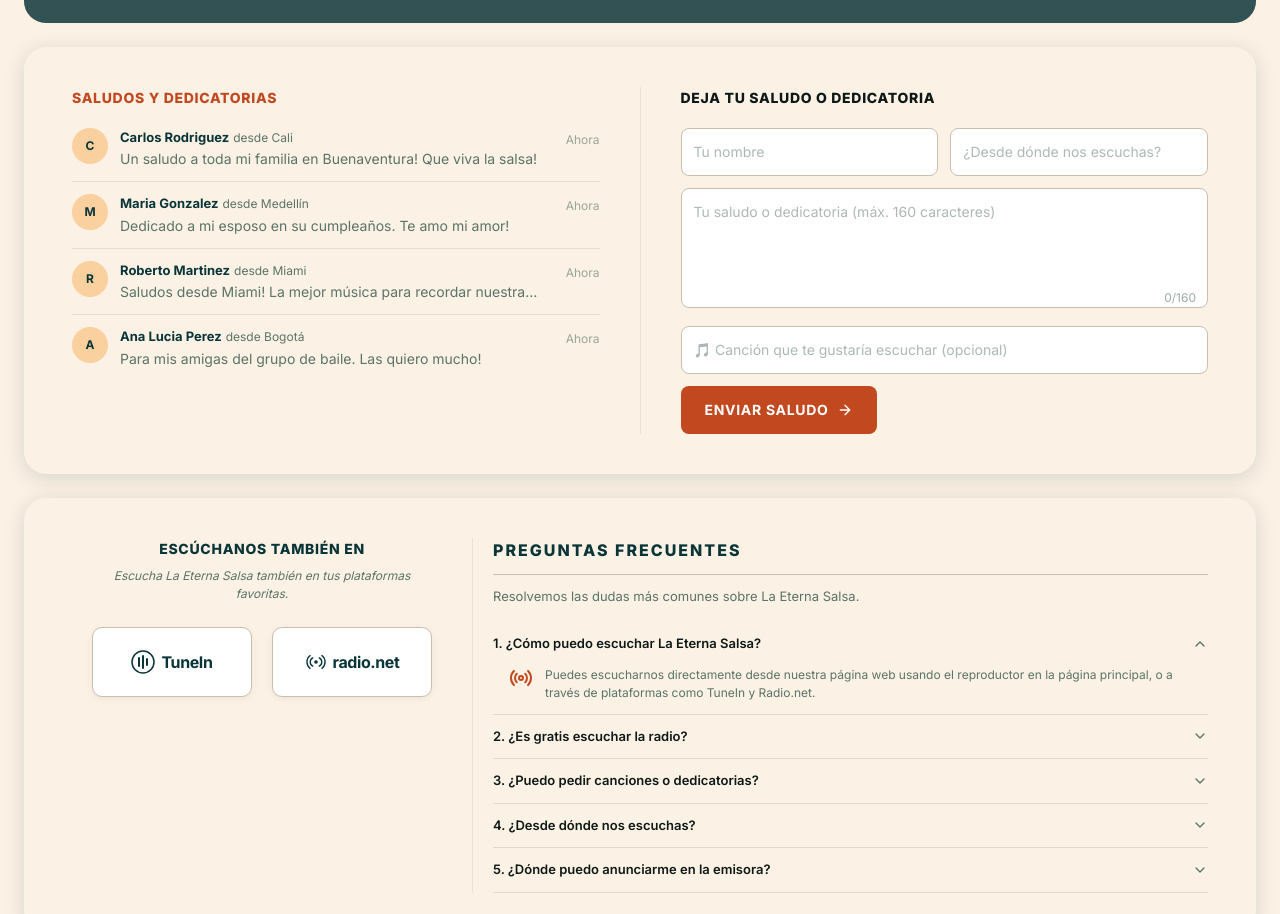
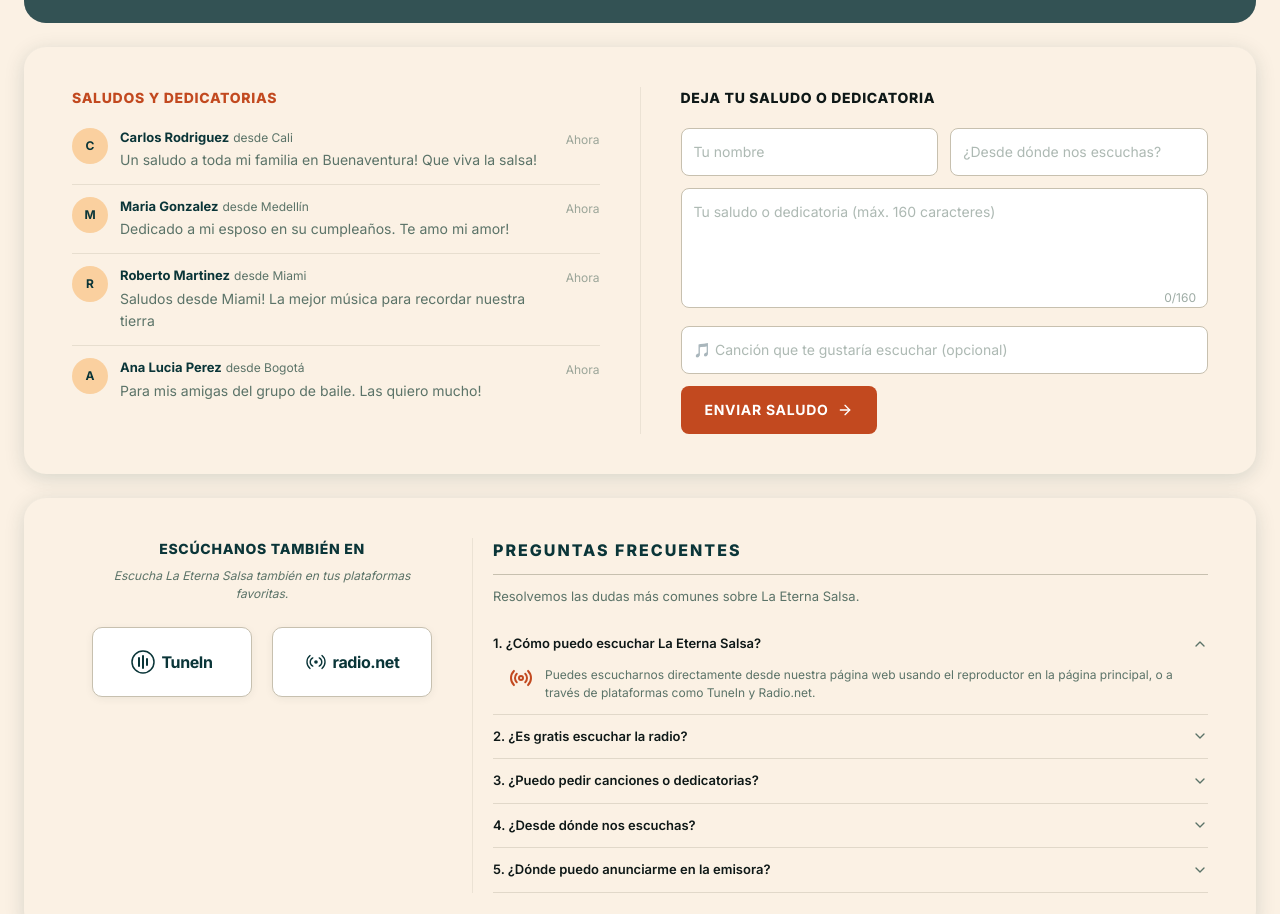
Before and after one commit to daniel-mf28/la-eterna-salsa, a Next.js app: page / in a window 1280 px wide. Shown: the part 1235-2149 px from the top of the page. Built offline with nearby package versions, Linux system fonts and the light colour scheme; no server answers; the database is empty; grey boxes are pictures that could not be loaded.

Commit message:
fix: show full shoutout messages

```diff
--- a/components/shoutouts-carousel.tsx
+++ b/components/shoutouts-carousel.tsx
@@ -87,17 +87,16 @@ function formatTimeAgo(dateStr: string): string {
 }
 
 function TimeAgo({ dateStr }: { dateStr: string }) {
-  const [text, setText] = useState("");
+  const [, setNow] = useState(() => Date.now());
 
   useEffect(() => {
-    setText(formatTimeAgo(dateStr));
-    const interval = setInterval(() => setText(formatTimeAgo(dateStr)), 60000);
+    const interval = setInterval(() => setNow(Date.now()), 60000);
     return () => clearInterval(interval);
-  }, [dateStr]);
+  }, []);
 
   return (
     <span className="font-sans text-xs text-[#5B7368]/60 flex-shrink-0 mt-1">
-      {text}
+      {formatTimeAgo(dateStr)}
     </span>
   );
 }
@@ -210,12 +209,12 @@ export function ShoutoutsCarousel() {
                 Saludos y Dedicatorias
               </h3>
 
-              <div className="space-y-0">
-                {shoutouts.slice(0, 4).map((shoutout, index) => (
+              <div className="max-h-[300px] md:max-h-[360px] overflow-y-auto pr-2 md:pr-3 -mr-2 md:-mr-3 space-y-0">
+                {shoutouts.map((shoutout, index) => (
                   <div
                     key={`${shoutout.id}-${index}`}
                     className={`flex items-start gap-3 pb-3 pt-3 first:pt-0 ${
-                      index < 3 ? "border-b border-[#C7C0AF]/40" : ""
+                      index < shoutouts.length - 1 ? "border-b border-[#C7C0AF]/40" : ""
                     }`}
                   >
                     {/* Avatar */}
@@ -237,7 +236,7 @@ export function ShoutoutsCarousel() {
                           </span>
                         )}
                       </div>
-                      <p className="font-sans text-sm text-[#5B7368] mt-0.5 line-clamp-1">
+                      <p className="font-sans text-sm leading-relaxed text-[#5B7368] mt-0.5 whitespace-normal break-words">
                         {shoutout.message}
                       </p>
                     </div>
```
